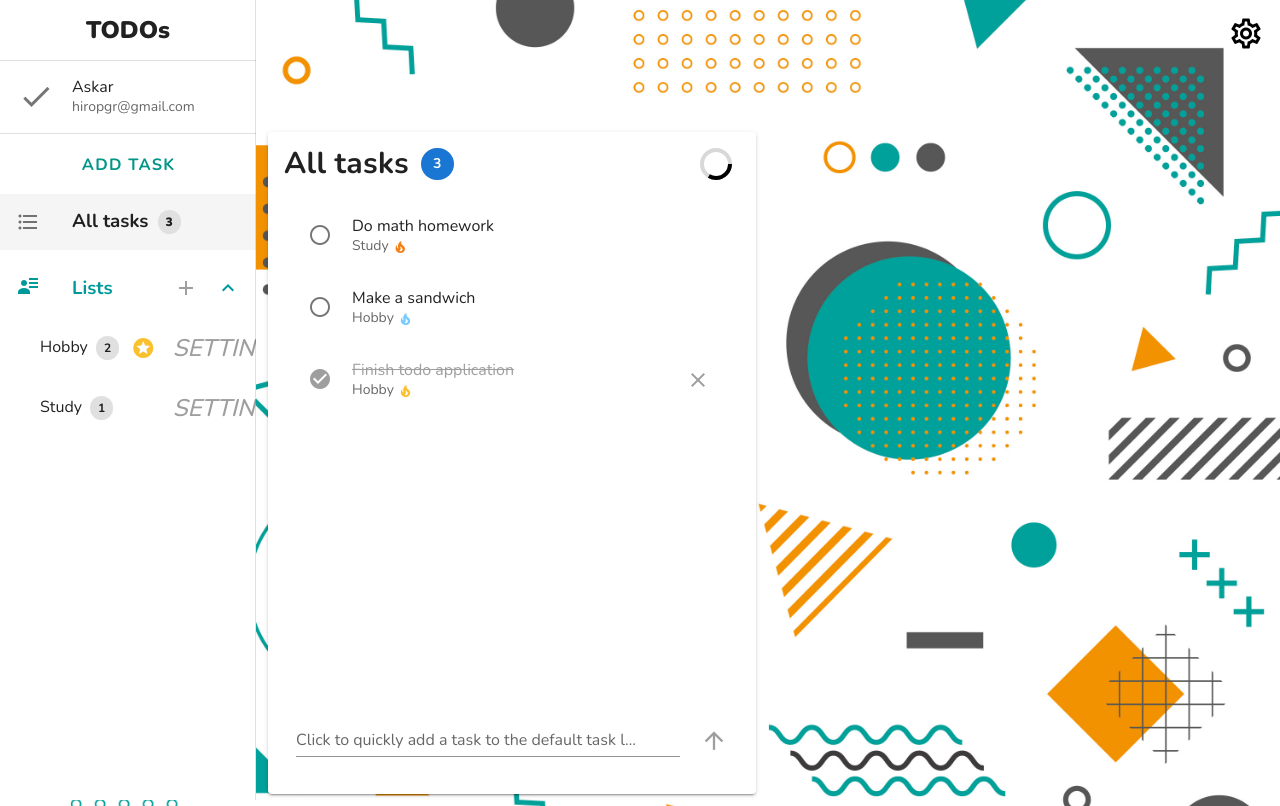
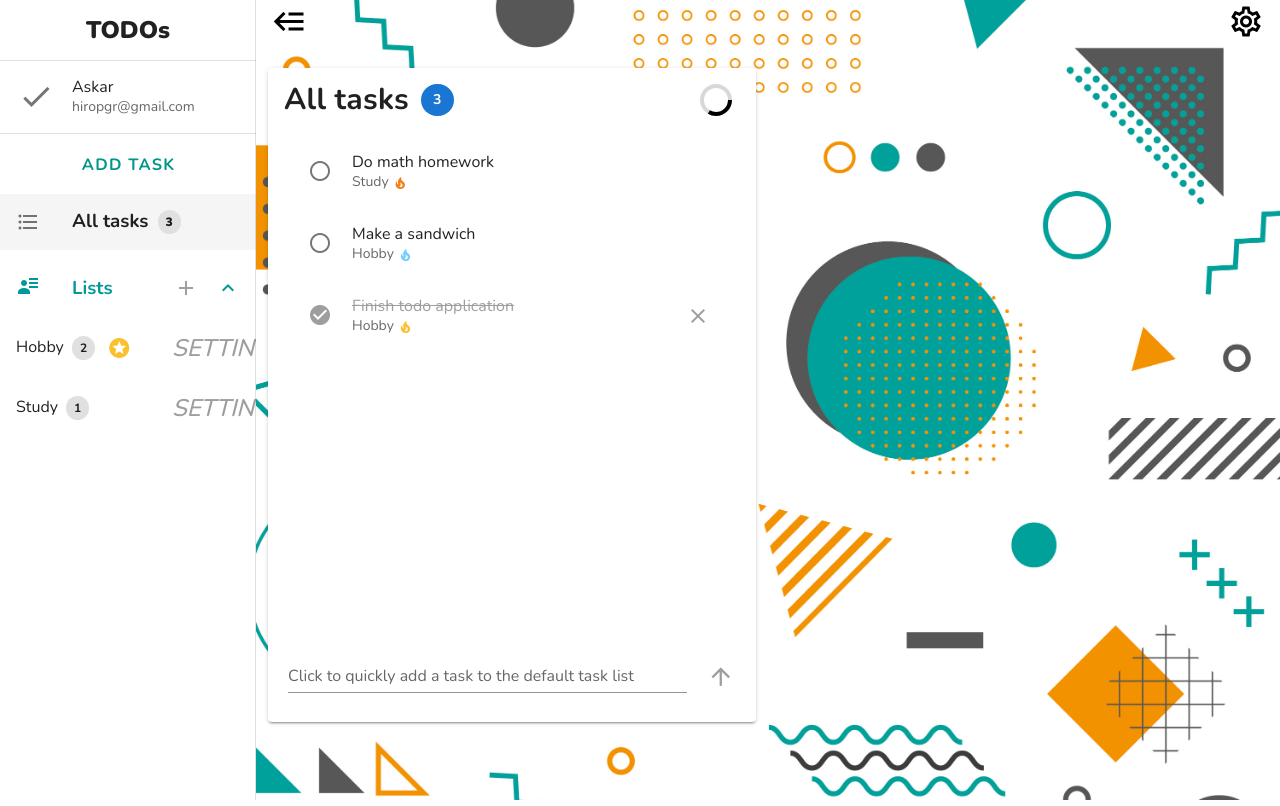
Before and after one commit to hiropgr/mevn-todo-app, a Vue app: page / in a window 1280 px wide. Built offline with nearby package versions, Linux system fonts and the light colour scheme.

Commit message:
feat: adapted for all screen sizes

```diff
--- a/src/components/workspace/Container.vue
+++ b/src/components/workspace/Container.vue
@@ -1,11 +1,22 @@
 <template>
     <div>
-        <app-nav-drawer></app-nav-drawer>
+        <app-nav-drawer v-model="navDrawer"></app-nav-drawer>
 
         <v-main class="background-3">
-            <v-container fluid class="overflow-x-auto">
+            <v-container fluid style="height: 100vh" class="overflow-x-auto py-0">
 
-                <v-row class="pa-3 pb-16">
+                <v-row class="pa-3">
+                    <v-btn
+                        icon
+                        class="white"
+                        color="black"
+                        @click="navDrawer = !navDrawer"
+                        large
+                    >
+                        <v-slide-x-transition>
+                            <v-icon large>{{ navDrawer ? 'mdi-backburger' : 'mdi-menu' }}</v-icon>
+                        </v-slide-x-transition>
+                    </v-btn>
                     <v-spacer></v-spacer>
                     <v-menu
                         transition="slide-y-transition"
@@ -54,6 +65,7 @@ export default {
             return
         }
         this.$store.commit('setTaskList')
+        this.navDrawer = this.isBigWindow
     },
     components: {
         AppNavDrawer,
@@ -61,11 +73,18 @@ export default {
     },
     data() {
         return {
+            navDrawer: true
         }
     },
     computed: {
         isUserLoggedIn() {
             return !!this.$store.state.user
+        },
+        brPointName() {
+            return this.$vuetify.breakpoint.name
+        },
+        isBigWindow() {
+            return this.brPointName != 'sm' && this.brPointName != 'xs'
         }
     }
 };
--- a/src/components/workspace/Desktop.vue
+++ b/src/components/workspace/Desktop.vue
@@ -1,11 +1,15 @@
 <template>
     <v-row>
-        <v-col cols="12" sm="6" style="max-width: 700px">
+        <v-col cols="12" md="6">
             <app-task-list></app-task-list>
         </v-col>
-        <v-col cols="12" sm="6" style="min-width: 330px; max-width: 600px">
+        <v-col v-if="brPointName != 'sm' && brPointName != 'xs'" cols="12" md="6" style="min-width: 330px; max-width: 600px">
             <app-task-parameters></app-task-parameters>
         </v-col>
+
+        <v-dialog v-else :value="!!task" @click:outside="closeDialog" width="600px" modal>
+            <app-task-parameters></app-task-parameters>
+        </v-dialog>
     </v-row>
 </template>
 
@@ -14,6 +18,19 @@ import AppTaskList from './TaskList'
 import AppTaskParameters from './TaskParameters'
 
 export default {
+    computed: {
+        brPointName() {
+            return this.$vuetify.breakpoint.name
+        },
+        task() {
+            return this.$store.state.tasks.activeTask
+        }
+    },
+    methods: {
+        closeDialog() {
+            this.$store.commit('setActiveTask', null)
+        }
+    },
     components: {
         AppTaskList, AppTaskParameters
     }
--- a/src/components/workspace/NavDrawer.vue
+++ b/src/components/workspace/NavDrawer.vue
@@ -1,19 +1,25 @@
 <template>
     <v-navigation-drawer
+        v-model="drawer"
         app
-        permanent
         class="white"
+        :permanent="brPointName != 'sm' && brPointName != 'xs'"
+        :mini-variant="!drawer"
+        absolute
     >
-        <h1 class="font-weight-bold text-center pa-3">
+        <h1 v-if="drawer" class="font-weight-bold text-center pa-3">
             <strong><span>TODO</span>s</strong>
         </h1>
 
         <v-divider></v-divider>
 
         <v-list-item two-line>
-                <v-list-item-avatar>
+            <v-list-item-avatar v-if="drawer">
                 <v-icon large>mdi-check</v-icon>
             </v-list-item-avatar>
+            <v-list-item-icon v-else>
+                <v-icon>mdi-check</v-icon>
+            </v-list-item-icon>
 
             <v-list-item-content>
                 <v-list-item-title>{{ user.name }}</v-list-item-title>
@@ -25,8 +31,9 @@
 
         <v-divider></v-divider>
 
-        <v-btn color="teal" tile text block class="mt-3" @click="addTaskDialog = true">
-            <h3>Add task</h3>
+        <v-btn color="teal" :icon="!drawer" tile text block class="mt-3" @click="addTaskDialog = true">
+            <h3 v-if="drawer">Add task</h3>
+            <v-icon v-else>mdi-plus</v-icon>
         </v-btn>
 
         <v-list-item
@@ -81,7 +88,6 @@
                         :key="index"
                         link
                         @click="setTaskList(taskList)"
-                        class="pl-10"
                         :class="[taskList == activeList ? 'grey lighten-4' : 'white' ]"
                     >
                         <v-list-item-title>
@@ -123,9 +129,9 @@ import AppCreateTaskListDialog from './dialogs/CreateTaskList'
 import AppAddTaskDialog from './dialogs/AddTask'
 
 export default {
+    props: ['value'],
     data() {
         return {
-            drawer: true,
             editingTaskList: null,
             addTaskDialog: false,
             editDialog: false,
@@ -144,6 +150,17 @@ export default {
         },
         activeList() {
             return this.$store.state.tasks.activeList || this.allTasks
+        },
+        brPointName() {
+            return this.$vuetify.breakpoint.name
+        },
+        drawer: {
+            get() {
+                return this.value
+            },
+            set(value) {
+                this.$emit('input', value)
+            }
         }
     },
     methods: {
--- a/src/components/workspace/TaskList.vue
+++ b/src/components/workspace/TaskList.vue
@@ -1,5 +1,5 @@
 <template>
-    <v-card>
+    <v-card width="100%">
         <v-card-title>
             <v-fade-transition hide-on-leave>
                 <h2 :key="taskList.name">{{ taskList.name }}</h2>
@@ -16,8 +16,9 @@
                 class="mr-2"
             ></v-progress-circular>
         </v-card-title>
+
         <v-card-text>
-                <v-list two-line rounded class="overflow-y-auto" style="height: 63vh" :key="taskList.name">
+            <v-list class="overflow-y-auto" two-line rounded :key="taskList.name" style="height: 60vh">
                 <v-slide-y-transition leave-absolute group>
                     <v-list-item
                         v-for="item in sortedTasks"
@@ -59,7 +60,9 @@
                     </v-list-item>
                 </v-slide-y-transition>
             </v-list>
+        </v-card-text>
 
+        <v-card-actions>
             <v-row class="px-3" align="center" no-gutters>
                 <v-col cols="11">
                     <v-text-field
@@ -85,7 +88,7 @@
                     </v-btn>
                 </v-col>
             </v-row>
-        </v-card-text>
+        </v-card-actions>
     </v-card>
 </template>
 
--- a/src/components/workspace/TaskParameters.vue
+++ b/src/components/workspace/TaskParameters.vue
@@ -1,6 +1,8 @@
 <template>
     <v-slide-x-transition>
         <v-card v-if="task">
+            <v-fade-transition hide-on-leave>
+                <div :key="task._id">
                     <v-card-title>
                         Task details
                         <v-spacer></v-spacer>
@@ -21,7 +23,6 @@
                         <v-row class="px-3 black--text">{{ task.createdAt | date }}</v-row>
                     </v-card-text>
                     <v-card-actions>
-                <v-row>
                         <v-col>
                             <v-btn color="error" text class="font-weight-bold" block @click="deleteTask">Delete</v-btn>
                         </v-col>
@@ -43,9 +44,9 @@
                                 @click="restoreTask"
                             >Restore</v-btn>
                         </v-col>
-                </v-row>
-
                     </v-card-actions>
+                </div>
+            </v-fade-transition>
         </v-card>
     </v-slide-x-transition>
 </template>
--- a/src/store/index.js
+++ b/src/store/index.js
@@ -17,13 +17,19 @@ export default new Vuex.Store({
     },
   },
   getters: {
-
+    defaultTaskListId(state) {
+      return state.user.config.defaultTaskListId
+    }
   },
   mutations: {
-
+    setDefaultTaskList(state, taskListId) {
+      state.user.config.defaultTaskListId = taskListId
+    }
   },
   actions: {
-
+    setDefaultTaskList({commit}, taskListId) {
+      commit('setDefaultTaskList', taskListId)
+    }
   },
   modules: {
     tasks,
--- a/src/store/tasks.js
+++ b/src/store/tasks.js
@@ -73,16 +73,6 @@ export default {
       state.activeList = taskList
       state.activeTask = null
     },
-    addTaskQuickly(state, text) {
-      const task = createTask(text)
-      if(state.activeList) {
-        state.activeList.items.push(task)
-      }
-      else {
-        const list = state.taskLists.find(tl => tl._id == state.user.config.defaultTaskListId)
-        list.items.push(task)
-      }
-    },
     addTask(state, { text, priority, taskListId }) {
       const task = createTask(text, priority)
       const list = state.taskLists.find(tl => tl._id == taskListId)
@@ -121,18 +111,17 @@ export default {
       if(index >= 0)
         state.taskLists.splice(index, 1)
     },
-    setDefaultTaskList(state, taskListId) {
-      state.user.config.defaultTaskListId = taskListId
-    },
     setActiveTask(state, task) {
       state.activeTask = task
     }
   },
   actions: {
-    addTaskQuickly({state, commit}, text) {
-      let payload = state.activeList
-                  ? { text, priority: 0, taskListId: state.activeList._id }
-                  : { text, priority: 0, taskListId: state.user.config.defaultTaskListId }
+    addTaskQuickly({state, rootState, commit}, text) {
+      let payload = {
+        text,
+        priority: 0,
+        taskListId: this.state.activeList ? state.activeList._id : rootState.user.config.defaultTaskListId
+      }
       commit('addTask', payload)
     },
     addTask({commit}, task) {
@@ -159,8 +148,5 @@ export default {
     deleteTaskList({commit}, taskListId) {
       commit('deleteTaskList', taskListId)
     },
-    setDefaultTaskList({commit}, taskListId) {
-      commit('setDefaultTaskList', taskListId)
-    }
   }
 }
```
Lines whose indentation alone changed are shown as unchanged.
